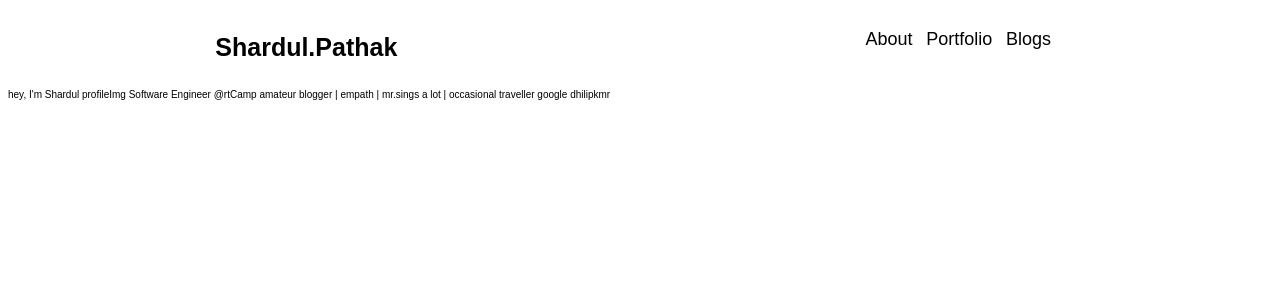
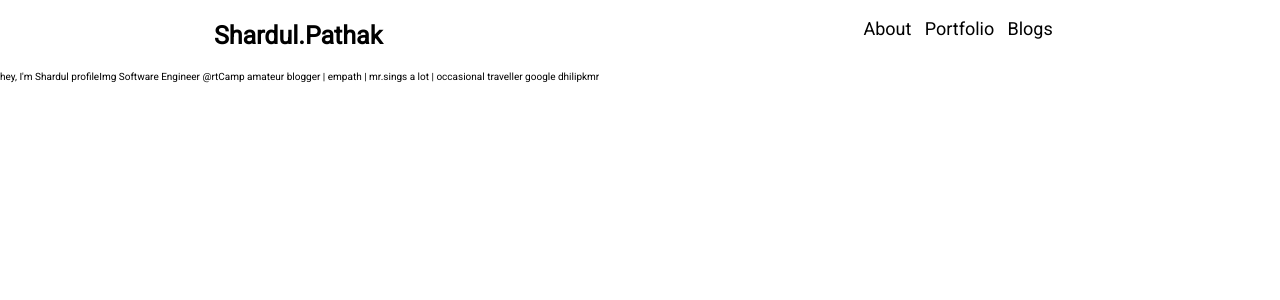
Before and after one commit to shapaaa/Portfolio-project, a React (Create React App) app: page / in a window 1280 px wide. Shown: the top 300 px of the page. Built offline with nearby package versions, Linux system fonts and the light colour scheme.

Commit message:
Add roboto font in the project

```diff
--- a/public/index.html
+++ b/public/index.html
@@ -1,14 +1,15 @@
 <!DOCTYPE html>
 <html lang="en">
+
 <head>
   <meta charset="utf-8" />
   <link rel="icon" href="%PUBLIC_URL%/favicon.ico" />
+  <link rel="preconnect" href="https://fonts.googleapis.com">
+  <link rel="preconnect" href="https://fonts.gstatic.com" crossorigin>
+  <link href="https://fonts.googleapis.com/css2?family=Roboto&display=swap" rel="stylesheet">
   <meta name="viewport" content="width=device-width, initial-scale=1" />
   <meta name="theme-color" content="#000000" />
-    <meta
-      name="description"
-      content="Web site created using create-react-app"
-    />
+  <meta name="description" content="Web site created using create-react-app" />
   <link rel="apple-touch-icon" href="%PUBLIC_URL%/logo192.png" />
   <!--
       manifest.json provides metadata used when your web app is installed on a
@@ -26,6 +27,7 @@
     -->
   <title>React App</title>
 </head>
+
 <body>
   <noscript>You need to enable JavaScript to run this app.</noscript>
   <div id="root"></div>
@@ -40,4 +42,5 @@
       To create a production bundle, use `npm run build` or `yarn build`.
     -->
 </body>
+
 </html>
--- a/src/styles/GlobalStyle.js
+++ b/src/styles/GlobalStyle.js
@@ -10,19 +10,15 @@
 }
 :root{
 font-size:62.5%;
-font-family: var(--poppins-font);
---orange:#ff9100;
+font-family: 'Roboto', sans-serif;
+--purp:#6C63FF;
 --black:#413f54;
---poppins-font:'Poppins', sans-serif;
---playfair-font: 'Playfair Display', serif;
+--secondary-font:'Poppins', sans-serif;
+--primary-font:'Playfair Display', serif;
 }
-html:focus-within {
-  scroll-behavior: smooth;
-}
-body {
-  min-height: 100vh;
-  text-rendering: optimizeSpeed;
-  line-height: 1.5;
+html,body {
+  padding: 0;
+  margin: 0;
 }
 img,
 picture {
```
Lines whose indentation alone changed are shown as unchanged.
